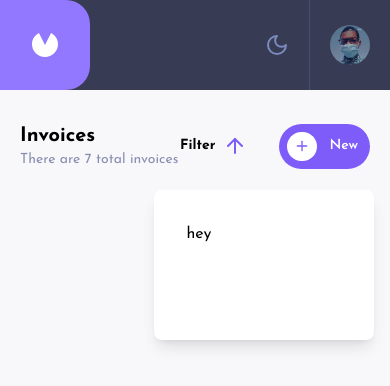
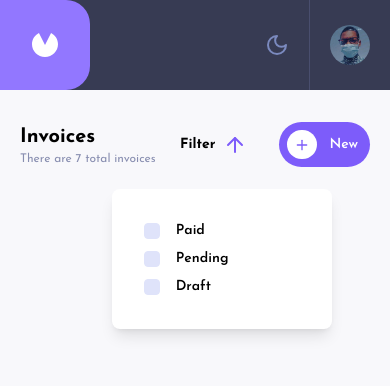
Before and after one commit to Damilola99-web/next-13-invoice-app, a Next.js app: page / in a window 390 px wide. Both pictures are taken after a click on the element "Filter". Shown: the top 386 px of the page. Built offline with nearby package versions, Linux system fonts and the light colour scheme.

Commit message:
testing out the filter component

```diff
--- a/src/components/Filter.tsx
+++ b/src/components/Filter.tsx
@@ -6,8 +6,19 @@ export default function Filter({setFilterOpen}:{setFilterOpen : Dispatch<SetStat
 	useOutsideAlerter(filterRef, setFilterOpen);
     return (
         // @ts-ignore
-		<div ref={filterRef} className='absolute bg-white dark:bg-dark-purple shadow-lg p-8 rounded-lg w-[220px] h-[150px] top-14 -left-[50%]'>
-			hey
+		<div ref={filterRef} className='absolute bg-white dark:bg-dark-purple shadow-lg p-8 rounded-lg w-[220px] top-14 leftt flex flex-col space-y-2'>
+			<div className='flex space-x-4 items-center'>
+				<span className=' flex w-4 h-4 rounded hover:border-deep-purple border-[1px] border-grey bg-grey'></span>
+				<p className='font-semibold text-sm'>Paid</p>
+			</div>
+			<div className='flex space-x-4 items-center'>
+				<span className=' flex w-4 h-4 rounded hover:border-deep-purple border-[1px] border-grey bg-grey'></span>
+				<p className='font-semibold text-sm'>Pending</p>
+			</div>
+			<div className='flex space-x-4 items-center'>
+				<span className=' flex w-4 h-4 rounded hover:border-deep-purple border-[1px] border-grey bg-grey'></span>
+				<p className='font-semibold text-sm'>Draft</p>
+			</div>
 		</div>
 	);
 }
--- a/src/components/Header.tsx
+++ b/src/components/Header.tsx
@@ -10,10 +10,10 @@ export default function Header() {
 	const [filterOpen, setFilterOpen] = useState(false);
 
 	return (
-		<div className=' w-full flex justify-between items-center'>
+		<div className=' w-full flex justify-between items-center space-x-4'>
 			<div className=' flex flex-col'>
 				<p className='text-xl md:text-3xl font-bold '>Invoices</p>
-				<p className='text-sm lg:text-base text-light-gray'>There are 7 total invoices</p>
+				<p className='text-xs lg:text-base text-light-gray'>There are 7 total invoices</p>
 			</div>
 			<div className=' flex space-x-8 items-center'>
 				<div
--- a/src/styles/globals.css
+++ b/src/styles/globals.css
@@ -5,6 +5,7 @@
 .filtered {
     filter: blur(2px);
 }
+
 .filteredb {
     filter: blur(0px);
     -webkit-filter: blur(0px);
@@ -41,3 +42,8 @@
 
 
 }
+
+.leftt {
+
+    left: calc(50% - 110px);
+}
```
